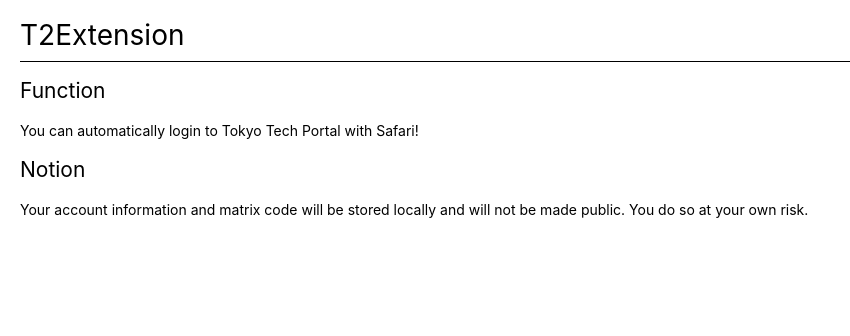
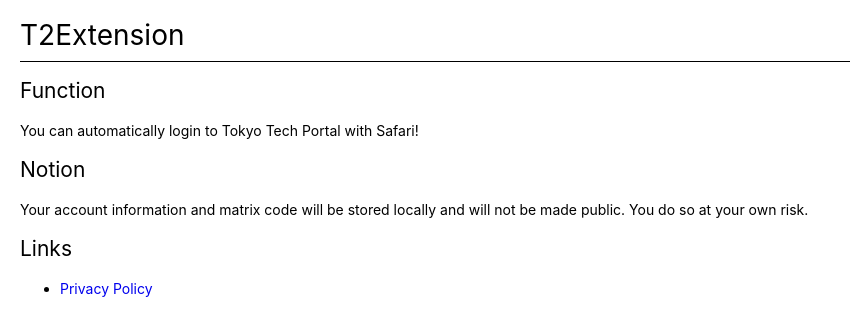
Before and after one commit to sheat-git/about-T2Extension, a plain HTML site: page support/index.html in a window 1280 px wide. Shown: the whole page, without its empty margins (0-850 px from the left). Drawn offline with Linux system fonts and the light colour scheme; a script that the page names is missing.

Commit message:
Update index.html

```diff
--- a/support/index.html
+++ b/support/index.html
@@ -371,6 +371,10 @@
 <h2 id="notion">Notion</h2>
 <p>Your account information and matrix code will be stored locally and will not be made public.
 You do so at your own risk.</p>
+<h2 id="links">Links</h2>
+<ul>
+<li><a href="https://sheat-git.github.io/about-T2Extension/privacy-policy/">Privacy Policy</a></li>
+</ul>
 
 </body>
 </html>
```
